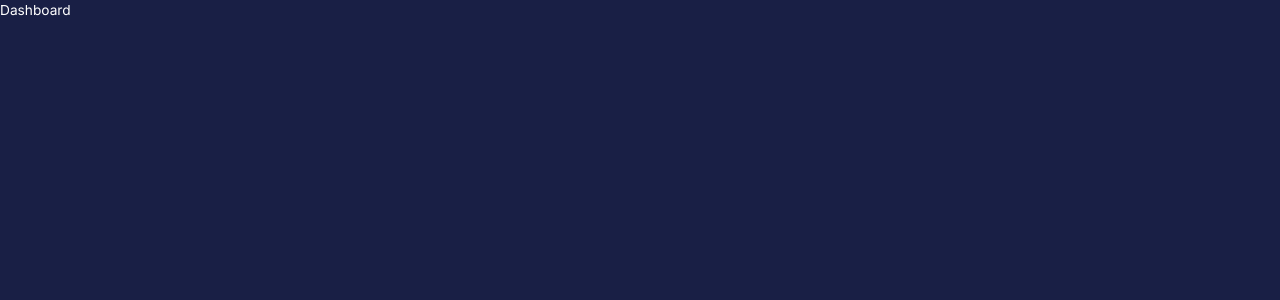
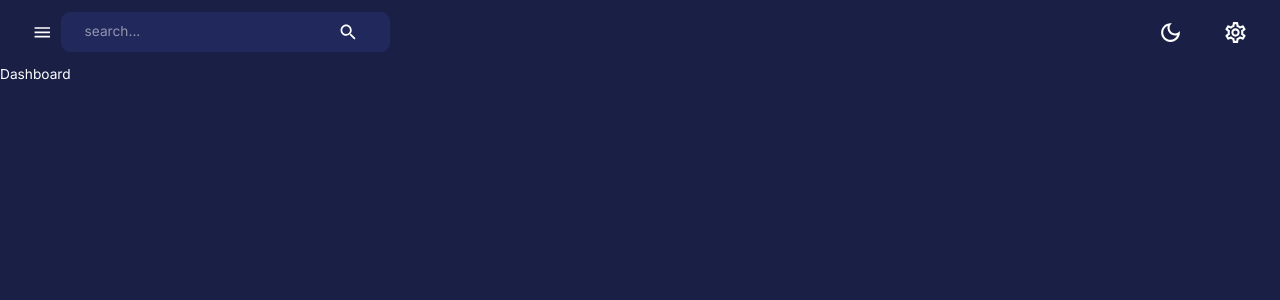
Before and after one commit to MaksZiem/react-admin-dashboard, a React (Create React App) app in the folder client/: page /dashboard in a window 1280 px wide. Shown: the top 300 px of the page. Built offline with nearby package versions, Linux system fonts and the light colour scheme.

Commit message:
adding navbar2

```diff
--- a/client/src/components/Navbar.jsx
+++ b/client/src/components/Navbar.jsx
@@ -1,21 +1,70 @@
-import React from 'react'
-import { LightModeOutlined, DarkModeOutlined, Menu as MenuIcon, Search, SettingsOutlined, ArrowDropDownOutlined } from '@mui/icons-material'
-import FlexBetween from './FlexBetween'
-import { UseDispatch, useDispatch } from 'react-redux'
-import { setMode } from 'state'
-import profileImage from 'assets/profile.jpeg'
-import { AppBar, useTheme } from '@mui/material'
+import React from "react";
+import {
+  LightModeOutlined,
+  DarkModeOutlined,
+  Menu as MenuIcon,
+  Search,
+  SettingsOutlined,
+  ArrowDropDownOutlined,
+} from "@mui/icons-material";
+import FlexBetween from "./FlexBetween";
+import { UseDispatch, useDispatch } from "react-redux";
+import { setMode } from "state";
+import profileImage from "assets/profile.jpeg";
+import {
+  AppBar,
+  IconButton,
+  InputBase,
+  Toolbar,
+  useTheme,
+} from "@mui/material";
 
 const Navbar = () => {
+  const dispatch = useDispatch();
+  const theme = useTheme();
 
-    const dispatch = useDispatch();
-    const theme = useTheme()
+  return (
+    <AppBar
+      sx={{
+        position: "static",
+        background: "none",
+        boxShadow: "none",
+      }}
+    >
+      <Toolbar sx={{ justifyContent: "space-between" }}>
+        {/* left side  */}
+        <FlexBetween>
+          <IconButton onClick={() => console.log("open/close sidebar")}>
+            <MenuIcon />
+          </IconButton>
+          <FlexBetween
+            backgroundColor={theme.palette.background.alt}
+            borderRadius="9px"
+            gap="3rem"
+            p="0.1rem 1.5rem"
+          >
+            <InputBase placeholder="search..." />
+            <IconButton>
+              <Search />
+            </IconButton>
+          </FlexBetween>
+        </FlexBetween>
+        {/* rightSide */}
+        <FlexBetween gap="1.5rem">
+          <IconButton onClick={() => dispatch(setMode())}>
+            {theme.palette.mode === "dark" ? (
+              <DarkModeOutlined sx={{ fontSize: "25px" }} />
+            ) : (
+              <LightModeOutlined sx={{ fontSize: "25px" }} />
+            )}
+          </IconButton>
+          <IconButton>
+            <SettingsOutlined sx={{ fontSize: "25px" }} />
+          </IconButton>
+        </FlexBetween>
+      </Toolbar>
+    </AppBar>
+  );
+};
 
-    return (
-        <AppBar>
-
-        </AppBar>
-    )
-}
-
-export default Navbar
+export default Navbar;
```
Also changed, not shown: 1 other file (tests, documents, lock files or other folders).
